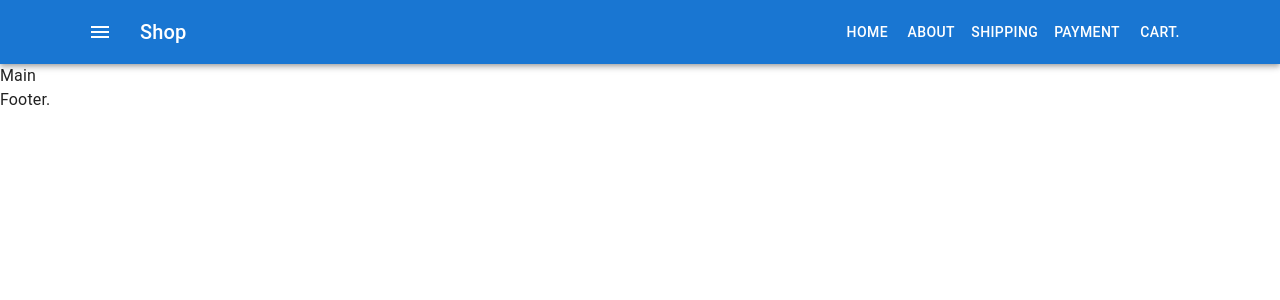
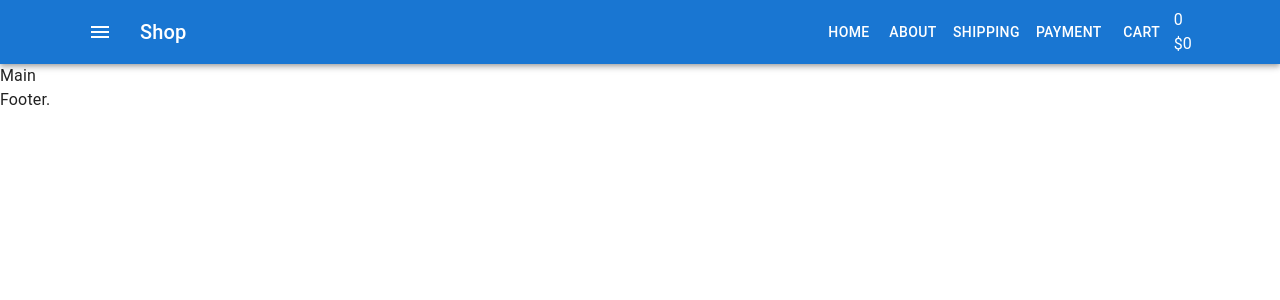
Before and after one commit to yuriystepaniuk/react-fake-shop, a React (Create React App) app: page / in a window 1280 px wide. Shown: the top 300 px of the page. Built offline with nearby package versions, Linux system fonts and the light colour scheme.

Commit message:
add CartHeader

```diff
--- a/public/index.html
+++ b/public/index.html
@@ -9,7 +9,7 @@
       name="description"
       content="Web site created using create-react-app"
     />
-    <title>React Fake Ship App</title>
+    <title>Shop App</title>
   </head>
   <body>
     <noscript>You need to enable JavaScript to run this app.</noscript>
--- /dev/null
+++ b/src/components/Cart/CartHeader.tsx
@@ -0,0 +1,13 @@
+import React from 'react'
+
+type Props = {}
+
+const CartHeader = (props: Props) => {
+  return ( <div>
+        <div>0</div>
+        <div>$0</div>
+    </div>
+  )
+}
+
+export default CartHeader
--- a/src/components/Menu/Menu.tsx
+++ b/src/components/Menu/Menu.tsx
@@ -10,7 +10,7 @@
             <Button color="inherit">About</Button>
             <Button color="inherit">Shipping</Button>
             <Button color="inherit">Payment</Button>
-            <Button color="inherit">Cart.</Button>
+            <Button color="inherit">Cart</Button>
         </>
     )
 }
--- a/src/container/Header/Header.tsx
+++ b/src/container/Header/Header.tsx
@@ -6,6 +6,7 @@
 import MenuIcon from '@mui/icons-material/Menu'
 import Container from '@mui/material/Container'
 import Menu from 'components/Menu/Menu'
+import CartHeader from 'components/Cart/CartHeader'
 
 type Props = {}
 
@@ -32,6 +33,7 @@
                         Shop
                     </Typography>
                     <Menu />
+                    <CartHeader/>
                 </Toolbar>
                 </Container>
             </AppBar>
```
